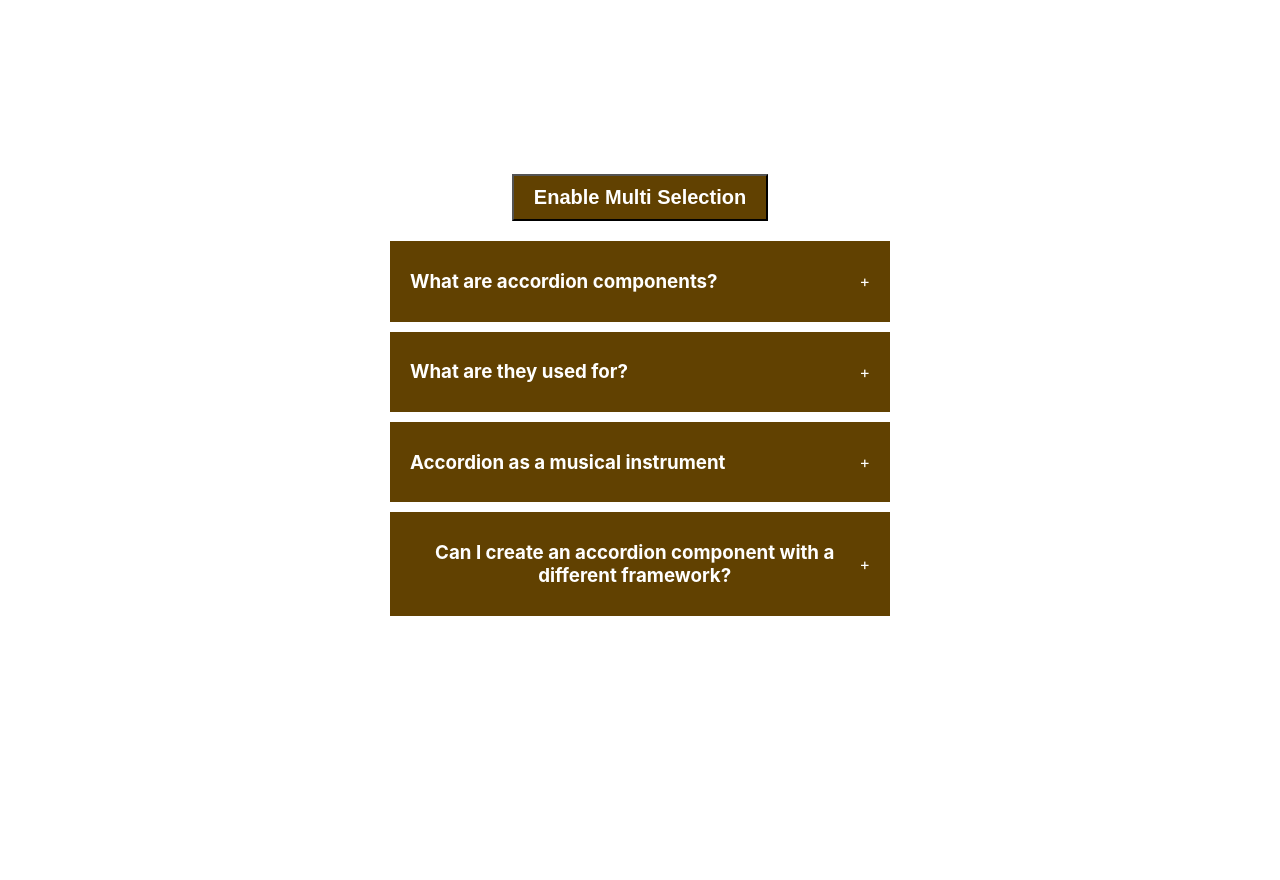
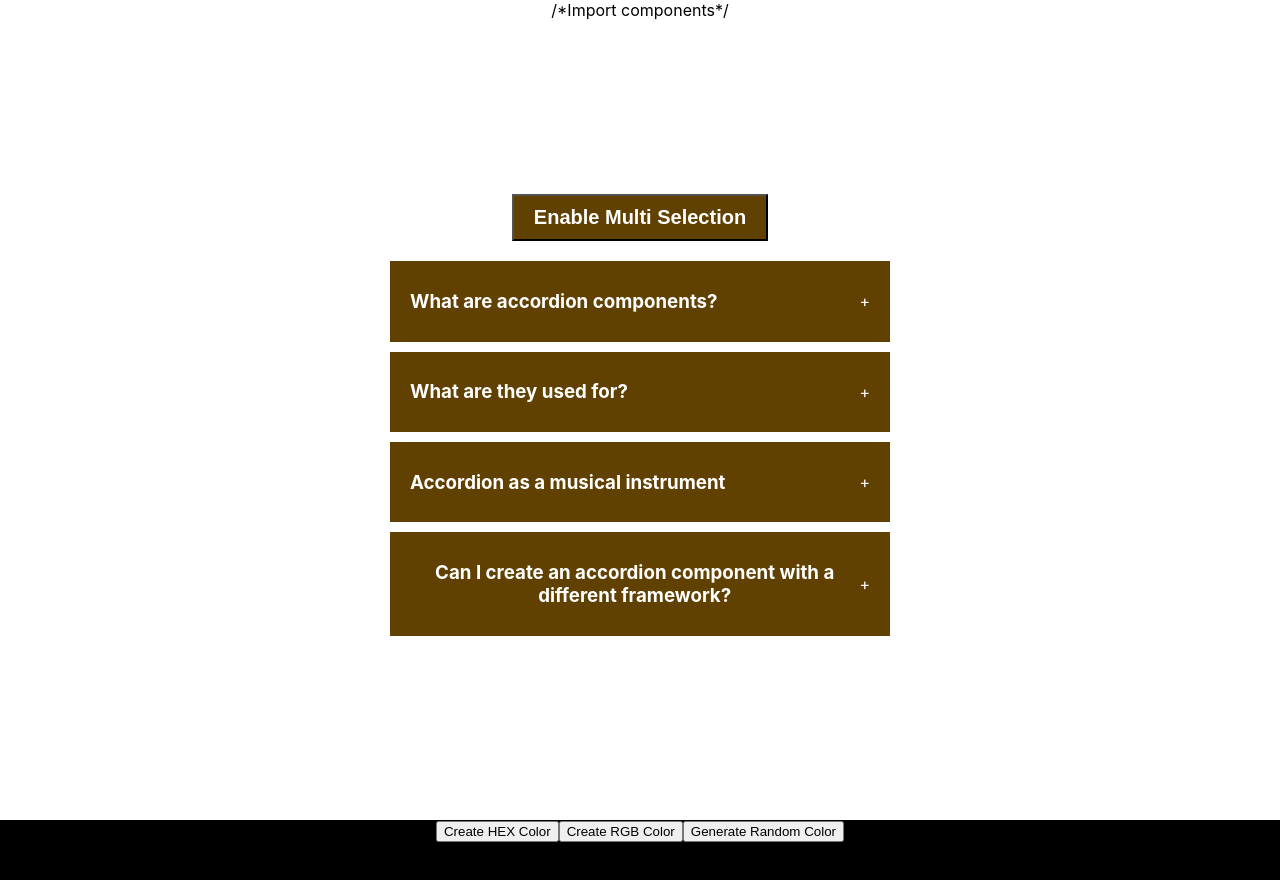
Before and after one commit to Juancaceres963/25_react_projects, a React (Create React App) app: page / in a window 1280 px wide. Shown: the top 880 px of the page. Before the commit the page ends 800 px from the top, so only its background shows below. Built offline with nearby package versions, Linux system fonts and the light colour scheme.

Commit message:
Create function RandomColor()

```diff
--- a/src/App.js
+++ b/src/App.js
@@ -1,10 +1,13 @@
 import './App.css';
 import Accordian from './components/accordian';
+import RandonColor from './components/random-color';
 
 function App() {
   return (
     <div className="App">
+      /*Import components*/
       <Accordian/>
+      <RandonColor/>
     </div>
   );
 }
--- /dev/null
+++ b/src/components/random-color/index.jsx
@@ -0,0 +1,17 @@
+import { useState } from "react"
+
+
+
+export default function RandonColor(){
+    const [typeOfColor, setTypeOfColor] = useState("hex");
+    const [color, setColor] = useState("#000000");
+    return <div style={{
+        width: "100vw",
+        height: "100vh",
+        background: color
+    }}>
+        <button>Create HEX Color</button>
+        <button>Create RGB Color</button>
+        <button>Generate Random Color</button>
+    </div>
+}
```
